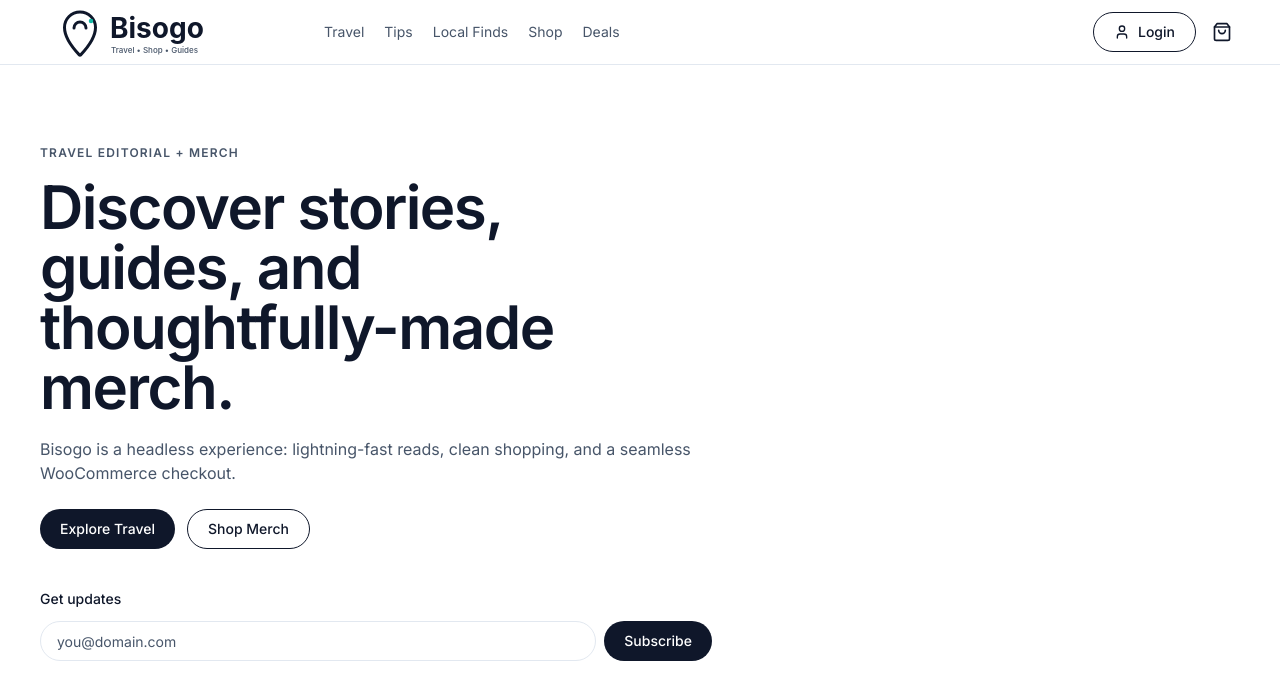
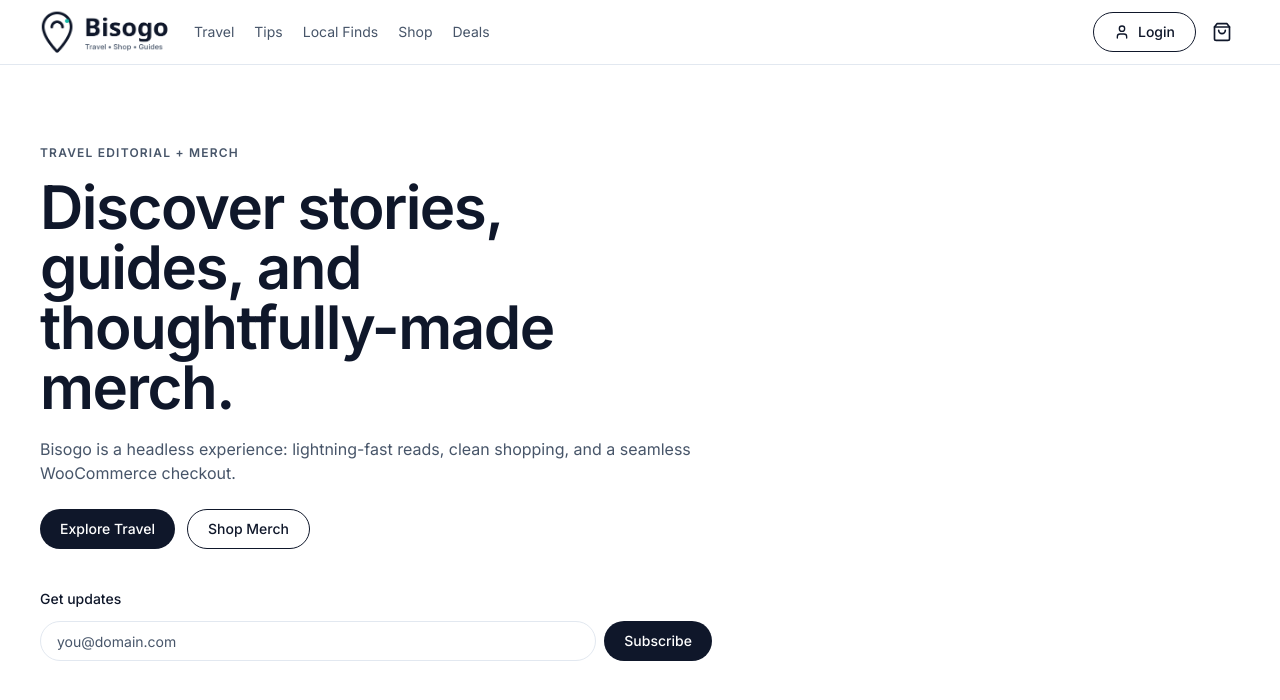
Before and after one commit to jaybee08/bisogo-headless, a Next.js app: page / in a window 1280 px wide. Shown: the top 700 px of the page. Built offline with nearby package versions, Linux system fonts and the light colour scheme; no server answers.

Commit message:
update logo version

```diff
--- a/components/header.tsx
+++ b/components/header.tsx
@@ -43,10 +43,10 @@ export function Header() {
         <div className="flex items-center gap-6">
           <Link href="/" className="inline-flex items-center">
             <Image
-              src="/brand/bisogo-logo.svg"
+              src="/brand/bisogo-logo-520x140.svg"
               alt="Bisogo"
-              width={260}
-              height={70}
+              width={130}
+              height={30}
               priority
             />
           </Link>
```
Also changed, not shown: public/brand/bisogo-logo-520x140.svg (added), public/brand/bisogo-logo.svg.
